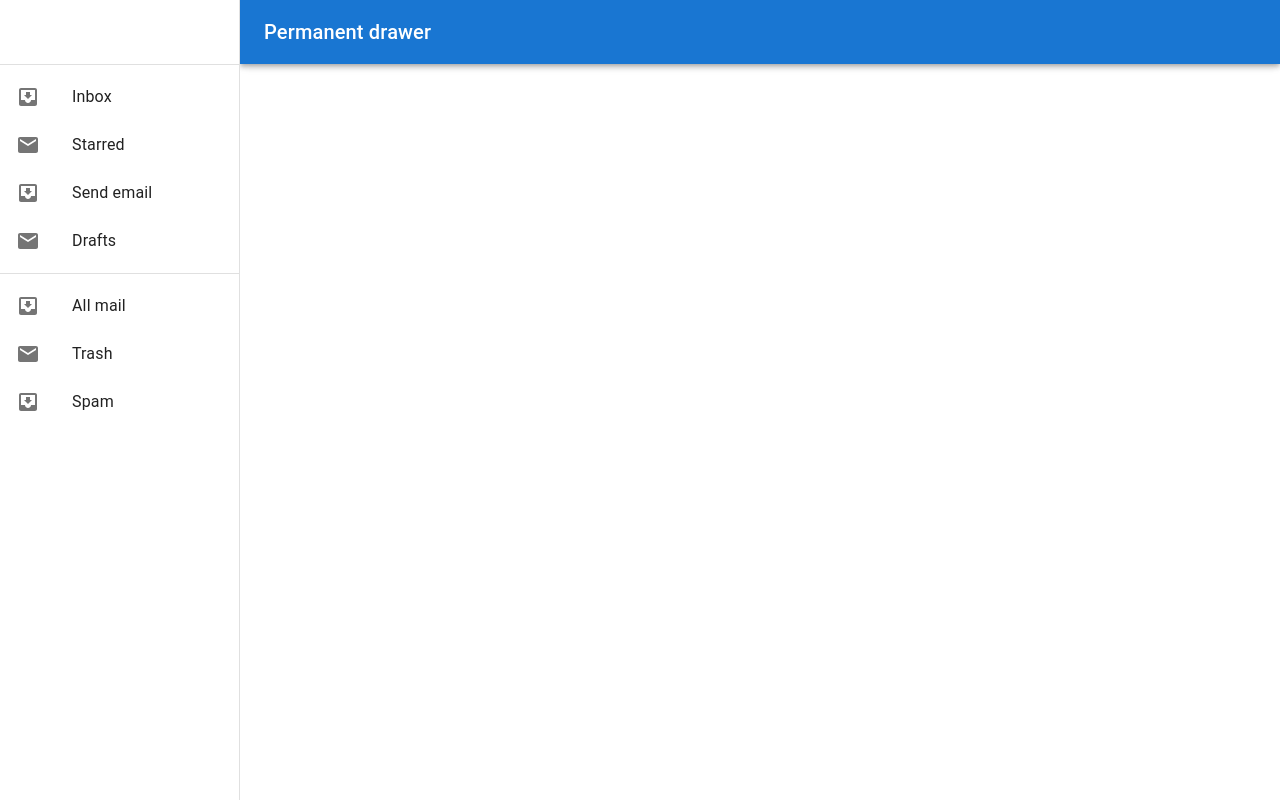
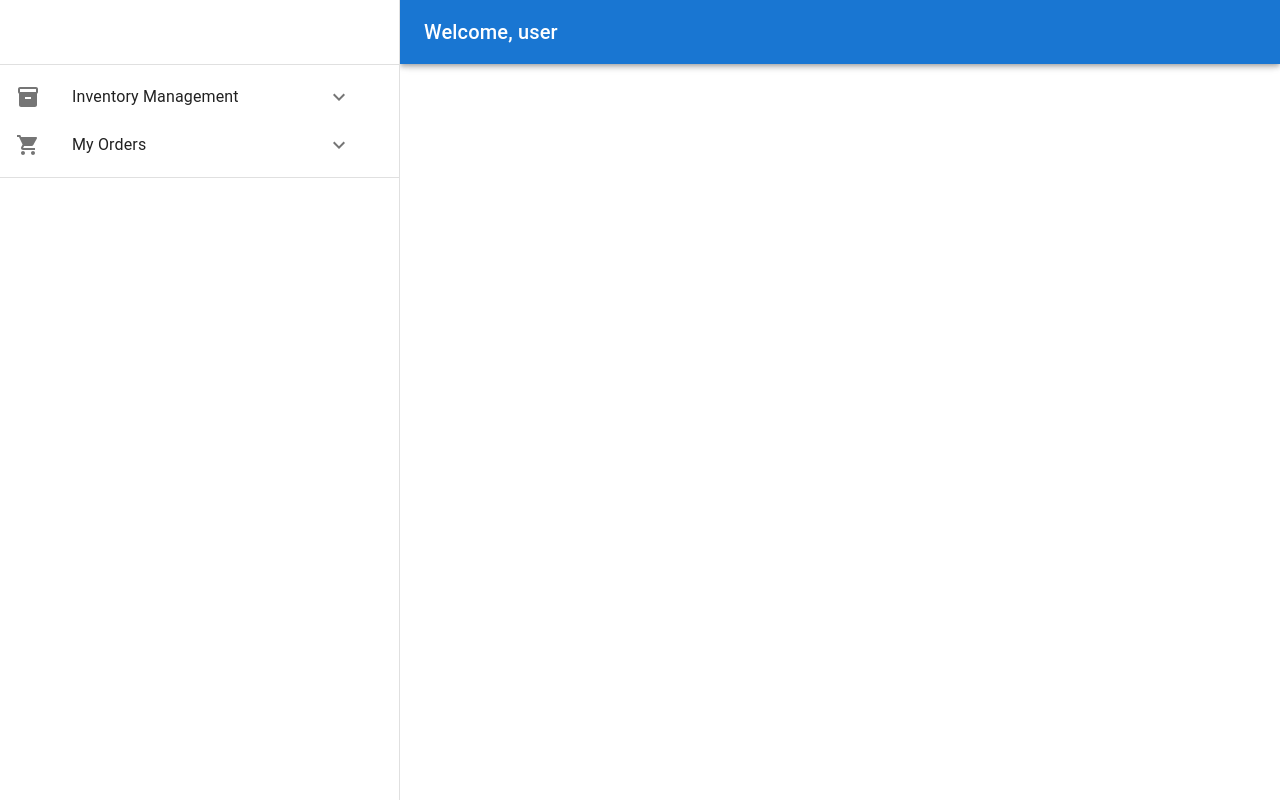
Before and after one commit to neildiamzon/warehouse-app-aws, a React (Vite) app in the folder frontend/warehouse-app/: page / in a window 1280 px wide. Built offline with nearby package versions, Linux system fonts and the light colour scheme.

Commit message:
Added menu items and role based

```diff
--- a/frontend/warehouse-app/src/App.jsx
+++ b/frontend/warehouse-app/src/App.jsx
@@ -2,13 +2,13 @@ import { useState } from 'react'
 import reactLogo from './assets/react.svg'
 import viteLogo from '/vite.svg'
 import './App.css'
-import PermanentDrawerLeft from "./components/NavigationDrawer/PermanentDrawerLeft"
+import MenuBar from './components/NavigationDrawer/MenuBar'
 
 function App() {
   const [count, setCount] = useState(0)
 
   return (
-   <PermanentDrawerLeft />
+   <MenuBar userRole='user' />
   )
 }
 
--- /dev/null
+++ b/frontend/warehouse-app/src/components/NavigationDrawer/MenuBar.jsx
@@ -0,0 +1,99 @@
+import * as React from 'react';
+import Box from '@mui/material/Box';
+import Drawer from '@mui/material/Drawer';
+import CssBaseline from '@mui/material/CssBaseline';
+import AppBar from '@mui/material/AppBar';
+import Toolbar from '@mui/material/Toolbar';
+import List from '@mui/material/List';
+import Typography from '@mui/material/Typography';
+import Divider from '@mui/material/Divider';
+import ListItem from '@mui/material/ListItem';
+import ListItemButton from '@mui/material/ListItemButton';
+import ListItemIcon from '@mui/material/ListItemIcon';
+import ListItemText from '@mui/material/ListItemText';
+import InboxIcon from '@mui/icons-material/MoveToInbox';
+import MailIcon from '@mui/icons-material/Mail';
+import ExpandLessIcon from '@mui/icons-material/ExpandLess';
+import ExpandMoreIcon from '@mui/icons-material/ExpandMore';
+import Collapse from '@mui/material/Collapse';
+import menuItems from './menuItems';
+
+const drawerWidth = 400;
+
+export default function MenuBar({userRole}) {
+    const filteredMenuItems = menuItems.filter(item => item.roles.includes(userRole));
+
+    console.log(filteredMenuItems)
+    const [openMenus, setOpenMenus] = React.useState({});
+
+    const handleToggle = (menuText) => {
+        setOpenMenus(prev => ({
+        ...prev,
+        [menuText]: !prev[menuText],
+        }));
+    };
+    return (
+        <Box sx={{ display: 'flex' }}>
+        <CssBaseline />
+        <AppBar
+            position="fixed"
+            sx={{ width: `calc(100% - ${drawerWidth}px)`, ml: `${drawerWidth}px` }}
+        >
+            <Toolbar>
+            <Typography variant="h6" noWrap component="div">
+                Welcome, {userRole}
+            </Typography>
+            </Toolbar>
+        </AppBar>
+        <Drawer
+            sx={{
+            width: drawerWidth,
+            flexShrink: 0,
+            '& .MuiDrawer-paper': {
+                width: drawerWidth,
+                boxSizing: 'border-box',
+            },
+            }}
+            variant="permanent"
+            anchor="left"
+        >
+            <Toolbar/>
+            <Divider />
+            <List>
+                {filteredMenuItems.map((item, index) => (
+                    <React.Fragment key={item.text + index}>
+                        <ListItem disablePadding>
+                            <ListItemButton onClick={() => handleToggle(item.text)}>
+                                <ListItemIcon>{item.icon}</ListItemIcon>
+                                <ListItemText primary={item.text} />{item.children && (
+                                <ListItemIcon>
+                                    {openMenus[item.text] ? <ExpandLessIcon /> : <ExpandMoreIcon />}
+                                </ListItemIcon>
+                            )}
+                            </ListItemButton>
+                        </ListItem>
+
+                        {item.children && (
+                            <Collapse in={openMenus[item.text]} timeout="auto" unmountOnExit>
+                                <List component="div" disablePadding>
+                                    {item.children.map((child, cindex) => (
+                                        <ListItem key={child.text + cindex} disablePadding>
+                                            <ListItemButton sx={{pl:5}} onClick={() => handleSelect(child.text)}>
+                                                <ListItemIcon> {child.icon}</ListItemIcon>
+                                                <ListItemText primary={child.text} />
+                                            </ListItemButton>
+                                        </ListItem>
+                                    ))}
+                                </List>
+                            </Collapse>
+                        )}
+                    </React.Fragment>
+                ))}
+            </List>
+
+            <Divider />
+        </Drawer>
+
+        </Box>
+    );
+}
--- /dev/null
+++ b/frontend/warehouse-app/src/components/NavigationDrawer/MenuItems.jsx
@@ -0,0 +1,47 @@
+import AddShoppingCartIcon from '@mui/icons-material/AddShoppingCart';
+import ViewListIcon from '@mui/icons-material/ViewList';
+import AddBoxIcon from '@mui/icons-material/AddBox';
+import ListAltIcon from '@mui/icons-material/ListAlt';
+import ShoppingCartIcon from '@mui/icons-material/ShoppingCart';
+import ReceiptIcon from '@mui/icons-material/Receipt';
+import InventoryIcon from '@mui/icons-material/Inventory';
+import EditIcon from '@mui/icons-material/Edit';
+import DeleteIcon from '@mui/icons-material/Delete';
+import React from 'react';
+
+const menuItems = [
+    {
+        text: 'Inventory Management',
+        icon: <InventoryIcon />,
+        roles: ['admin', 'staff', 'user'],
+        children: [
+            { text: 'View Products', path: '/inventory/view', icon: <ViewListIcon />, roles: ['admin', 'staff', 'user'] },
+            { text: 'Add New Product', path: '/inventory/add', icon: <AddBoxIcon />, roles: ['admin'] },
+            { text: 'Edit Products', path: '/inventory/edit', icon: <EditIcon />, roles: ['admin'] },
+            { text: 'Remove Products', path: '/inventory/delete', icon: <DeleteIcon />, roles: ['admin'] }
+        ]
+    },
+    {
+        text: 'Invoices',
+        icon: <ReceiptIcon />, // Icon for the menu item
+        roles: ['admin', 'staff'], // Roles that can access this menu item
+        children: [
+            { text: 'View Invoices', path: '/invoices/view', icon: <ListAltIcon />, roles: ['admin', 'staff'] },
+            { text: 'Add New Invoice', path: '/invoices/add', icon: <AddShoppingCartIcon />, roles: ['admin', 'staff'] },
+            { text: 'Edit Invoices', path: '/invoices/edit', icon: <EditIcon />, roles: ['admin', 'staff'] }
+        ]
+    },
+    {
+        text: 'My Orders',
+        icon: <ShoppingCartIcon />,
+        roles: ['user'],
+        children: [
+            { text: 'View Invoices', path: '/my-orders/view', icon: <ListAltIcon />, roles: ['user'] },
+            { text: 'Add New Order', path: '/my-orders/add', icon: <AddShoppingCartIcon />, roles: ['user'] },
+            { text: 'Edit Orders', path: '/my-orders/edit', icon: <EditIcon />, roles: ['user'] }
+        ]
+    }
+];
+
+// Export the menu items
+export default menuItems;
--- a/frontend/warehouse-app/src/components/NavigationDrawer/PermanentDrawerLeft.jsx
+++ /dev/null
@@ -1,76 +0,0 @@
-import * as React from 'react';
-import Box from '@mui/material/Box';
-import Drawer from '@mui/material/Drawer';
-import CssBaseline from '@mui/material/CssBaseline';
-import AppBar from '@mui/material/AppBar';
-import Toolbar from '@mui/material/Toolbar';
-import List from '@mui/material/List';
-import Typography from '@mui/material/Typography';
-import Divider from '@mui/material/Divider';
-import ListItem from '@mui/material/ListItem';
-import ListItemButton from '@mui/material/ListItemButton';
-import ListItemIcon from '@mui/material/ListItemIcon';
-import ListItemText from '@mui/material/ListItemText';
-import InboxIcon from '@mui/icons-material/MoveToInbox';
-import MailIcon from '@mui/icons-material/Mail';
-
-const drawerWidth = 240;
-
-export default function PermanentDrawerLeft() {
-  return (
-    <Box sx={{ display: 'flex' }}>
-      <CssBaseline />
-      <AppBar
-        position="fixed"
-        sx={{ width: `calc(100% - ${drawerWidth}px)`, ml: `${drawerWidth}px` }}
-      >
-        <Toolbar>
-          <Typography variant="h6" noWrap component="div">
-            Permanent drawer
-          </Typography>
-        </Toolbar>
-      </AppBar>
-      <Drawer
-        sx={{
-          width: drawerWidth,
-          flexShrink: 0,
-          '& .MuiDrawer-paper': {
-            width: drawerWidth,
-            boxSizing: 'border-box',
-          },
-        }}
-        variant="permanent"
-        anchor="left"
-      >
-        <Toolbar/>
-        <Divider />
-        <List>
-          {['Inbox', 'Starred', 'Send email', 'Drafts'].map((text, index) => (
-            <ListItem key={text} disablePadding>
-              <ListItemButton onClick={() => console.log(text)}>
-                <ListItemIcon>
-                  {index % 2 === 0 ? <InboxIcon /> : <MailIcon />}
-                </ListItemIcon>
-                <ListItemText primary={text} />
-              </ListItemButton>
-            </ListItem>
-          ))}
-        </List>
-        <Divider />
-        <List>
-          {['All mail', 'Trash', 'Spam'].map((text, index) => (
-            <ListItem key={text} disablePadding>
-              <ListItemButton>
-                <ListItemIcon>
-                  {index % 2 === 0 ? <InboxIcon /> : <MailIcon />}
-                </ListItemIcon>
-                <ListItemText primary={text} />
-              </ListItemButton>
-            </ListItem>
-          ))}
-        </List>
-      </Drawer>
-
-    </Box>
-  );
-}
```
